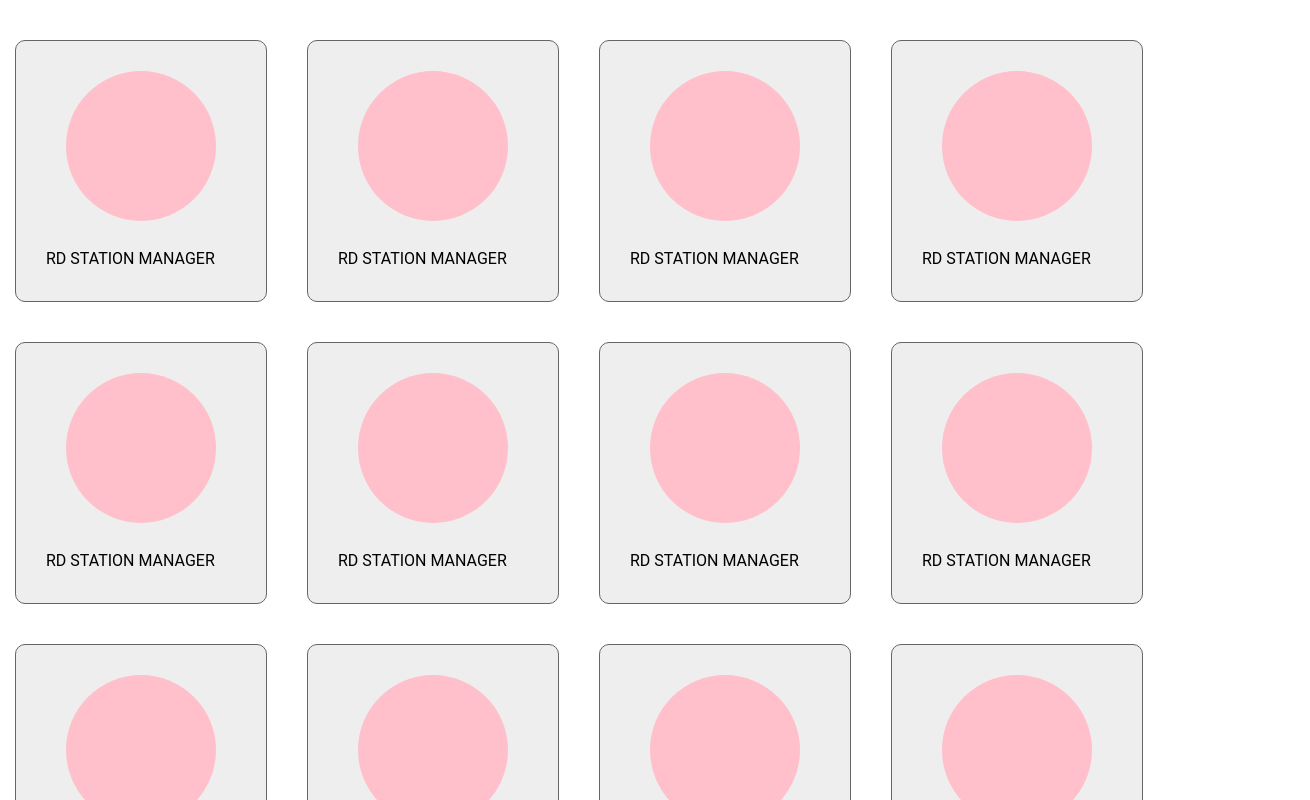
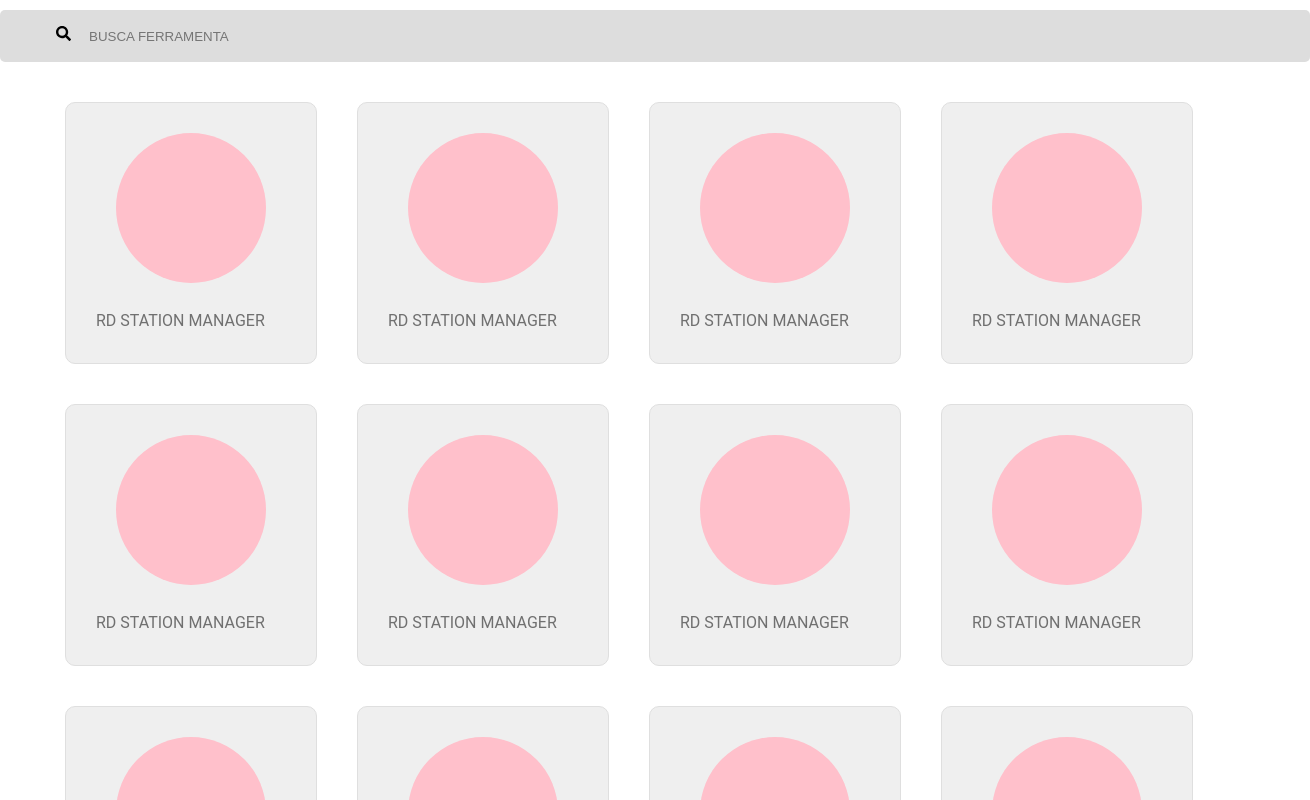
Before and after one commit to rirum/pluga-dev, a Next.js app: page / in a window 1280 px wide. Shown: the top 800 px of the page, 1310 px wide, since content can reach past the window. Built offline with nearby package versions, Linux system fonts and the light colour scheme.

Commit message:
feat: search component

```diff
--- a/package.json
+++ b/package.json
@@ -13,6 +13,7 @@
     "next": "14.0.4",
     "react": "^18",
     "react-dom": "^18",
+    "react-icons": "^4.12.0",
     "styled-components": "^6.1.1"
   },
   "devDependencies": {
--- a/src/app/layout.tsx
+++ b/src/app/layout.tsx
@@ -1,7 +1,7 @@
 import '../styles/globals.css';
 
 export const metadata = {
-  title: 'Create Next App',
+  title: 'Pluga Dev Challenge',
   description: 'Generated by create next app',
 }
 
--- a/src/app/page.tsx
+++ b/src/app/page.tsx
@@ -2,12 +2,14 @@
 
 
 import Card from '@/components/card';
+import SearchBar from '@/components/search';
 import styled from 'styled-components';
 
 export default function Home() {
   return (
     <>
     <Background>
+      <SearchBar></SearchBar>
       <CardsWrapper>
       <Card></Card>
       <Card></Card>
@@ -32,15 +34,20 @@
 
 const Background = styled.div`
 font-family: 'Roboto', sans-serif;
+width: 100vw;
+display: flex;
+flex-direction: column;
+align-items: center;
 
 `
 
 const CardsWrapper = styled.div`
-width: 1250px;
+width: 1190px;
 height: 300px;
 display: flex;
 flex-wrap: wrap;
-margin: 0 auto;
+
+
 
 
 `
--- a/src/components/card.tsx
+++ b/src/components/card.tsx
@@ -15,13 +15,14 @@
 const CardBackground = styled.div`
     width: 250px;
     height: 260px;
-    background-color: #EEE;
-    border: 1px solid #656565 ;
+    background-color: #EFEFEF;
+    border: 1px solid #DFDFDF ;
     border-radius: 10px;
     display: flex;
     flex-direction: column;
     align-items: center;
-    margin-right:40px;
+    margin-left:20px;
+    margin-right: 20px;
     margin-top: 40px;
 `
 
@@ -36,7 +37,6 @@
     width: 190px;
     margin-top: 30px;
     align-items: center;
-        p{
-            font-size: 20px;
-        }
+    color: #707070;
+
 `
--- /dev/null
+++ b/src/components/search.tsx
@@ -0,0 +1,50 @@
+import styled from "styled-components";
+import { FaSearch } from "react-icons/fa";
+
+export default function SearchBar(){
+    return(
+        <>
+        <StyledSearch>
+            <button>
+            <StyledFaSearch/>
+            </button>
+
+             <input placeholder="BUSCA FERRAMENTA"></input>
+        </StyledSearch>
+        </>
+    )
+}
+
+const StyledSearch = styled.div`
+   width: 1260px;
+    margin: 0 auto;
+    margin-top: 10px;
+    background-color: #DDD;
+    padding-left: 50px;
+    border-radius: 5px;
+    justify-content: center;
+        input{
+            height: 50px;
+            background-color: #DDD;
+            box-shadow: 0 0 0 0;
+            border: 0 none;
+            outline: 0;
+
+            ::placeholder{
+                    font-size: 40px;
+                    color: #707070;
+                }
+        }
+        button{
+            background-color: transparent;
+            box-shadow: 0 0 0 0;
+            border: 0 none;
+            outline: 0;
+            cursor: pointer;
+        }
+`
+
+const StyledFaSearch = styled(FaSearch)`
+    margin-right: 10px;
+    font-size:15px;
+`
```
Also changed, not shown: 1 other file (tests, documents, lock files or other folders).
